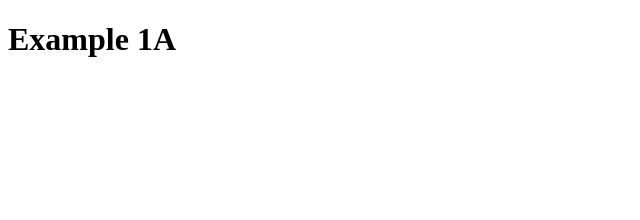
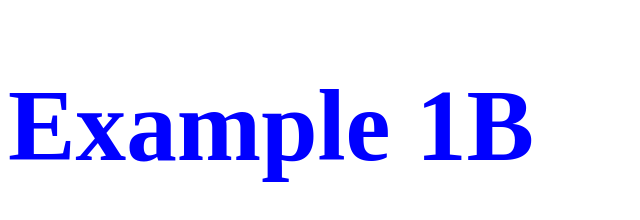
Before and after one commit to Sbarr2/ex1B, a plain HTML site: page index.html in a window 1280 px wide. Shown: the whole page, without its empty margins (0-640 px from the left). Drawn offline with Linux system fonts and the light colour scheme.

Commit message:
added css to h1

```diff
--- /dev/null
+++ b/css/styles.css
@@ -0,0 +1,4 @@
+h1{
+    color: blue;
+    font-size: 6.33rem;
+}
--- a/index.html
+++ b/index.html
@@ -3,10 +3,11 @@
     <head>
         <meta charset="utf-8">
         <meta name="viewport" content="width=device-width, initial-scale=1, maximum-scale=1">
+        <link rel="stylesheet" href="css/styles.css" />
 		<title> Example 1B </title>
 	</head>
 
 	<body>
-        <h1> Example 1A </h1>
+        <h1> Example 1B </h1>
 	</body>
 </html>
```
